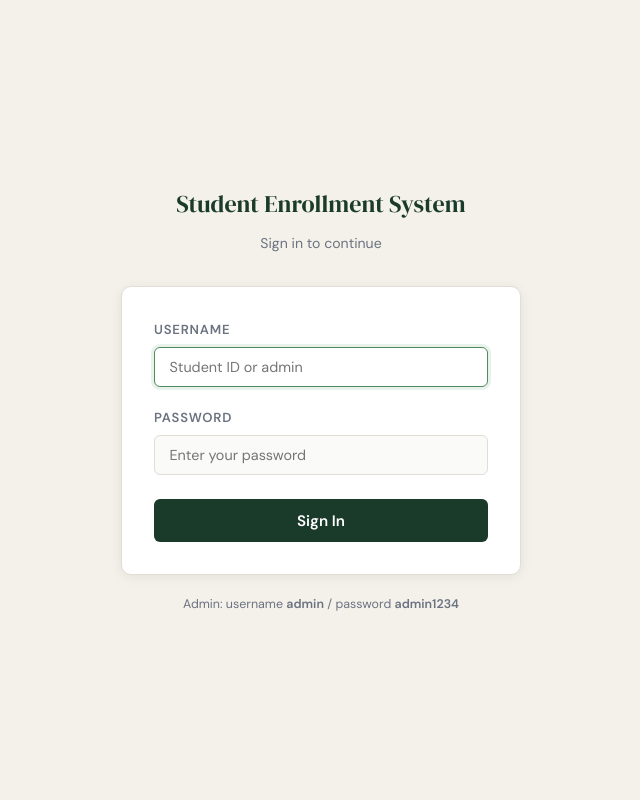
After one commit to ImSuck-123/Student-Course_Enrollment-System, a PHP site: page /login.php in a window 1280 px wide. The commit adds this page. Shown: the whole page, without its empty margins (319-959 px from the left). Run offline with PHP 8.4, Linux system fonts and the light colour scheme.

Commit message:
Merge auth system from main into Terence branch
- Add auth.php, login.php, logout.php from main
- Style login.php to match site design system
- Add password column to schema for student login
- Add require_once auth.php to all pages
- Admin-only pages (students/*, courses/*, enrollment/delete) get requireAdmin()
- Nav now hides Students/Courses links for student role
- Nav shows Logout link on all pages
- enrollment/enroll.php: merged isStudent() role check with styled UI

Co-Authored-By: Claude Sonnet 4.6 <noreply@anthropic.com>

```diff
--- a/courses/add.php
+++ b/courses/add.php
@@ -1,4 +1,6 @@
 <?php
+require_once '../auth.php';
+requireAdmin();
 require_once '../db.php';
 
 $error   = '';
@@ -76,10 +78,13 @@ if ($_SERVER['REQUEST_METHOD'] === 'POST') {
 <nav>
     <a href="../index.php" class="brand">Student Enrollment System</a>
     <ul>
+        <?php if (isAdmin()): ?>
         <li><a href="../students/list.php">Students</a></li>
         <li><a href="list.php">Courses</a></li>
+        <?php endif; ?>
         <li><a href="../enrollment/list.php">Enrollments</a></li>
         <li><a href="../members.php">Team</a></li>
+        <li><a href="../logout.php">Logout</a></li>
     </ul>
 </nav>
 
--- a/courses/delete.php
+++ b/courses/delete.php
@@ -1,4 +1,6 @@
 <?php
+require_once '../auth.php';
+requireAdmin();
 require_once '../db.php';
 
 $id = $_GET['id'] ?? null;
@@ -46,10 +48,13 @@ if ($_SERVER['REQUEST_METHOD'] === 'POST') {
 <nav>
     <a href="../index.php" class="brand">Student Enrollment System</a>
     <ul>
+        <?php if (isAdmin()): ?>
         <li><a href="../students/list.php">Students</a></li>
         <li><a href="list.php">Courses</a></li>
+        <?php endif; ?>
         <li><a href="../enrollment/list.php">Enrollments</a></li>
         <li><a href="../members.php">Team</a></li>
+        <li><a href="../logout.php">Logout</a></li>
     </ul>
 </nav>
 
--- a/courses/edit.php
+++ b/courses/edit.php
@@ -1,4 +1,6 @@
 <?php
+require_once '../auth.php';
+requireAdmin();
 require_once '../db.php';
 
 $error   = '';
@@ -121,10 +123,13 @@ if ($_SERVER['REQUEST_METHOD'] === 'POST') {
 <nav>
     <a href="../index.php" class="brand">Student Enrollment System</a>
     <ul>
+        <?php if (isAdmin()): ?>
         <li><a href="../students/list.php">Students</a></li>
         <li><a href="list.php">Courses</a></li>
+        <?php endif; ?>
         <li><a href="../enrollment/list.php">Enrollments</a></li>
         <li><a href="../members.php">Team</a></li>
+        <li><a href="../logout.php">Logout</a></li>
     </ul>
 </nav>
 
--- a/courses/list.php
+++ b/courses/list.php
@@ -1,4 +1,6 @@
 <?php
+require_once '../auth.php';
+requireAdmin();
 require_once '../db.php';
 
 $search = trim($_GET['search'] ?? '');
@@ -82,10 +84,13 @@ $courses = $stmt->fetchAll();
 <nav>
     <a href="../index.php" class="brand">Student Enrollment System</a>
     <ul>
+        <?php if (isAdmin()): ?>
         <li><a href="../students/list.php">Students</a></li>
         <li><a href="list.php">Courses</a></li>
+        <?php endif; ?>
         <li><a href="../enrollment/list.php">Enrollments</a></li>
         <li><a href="../members.php">Team</a></li>
+        <li><a href="../logout.php">Logout</a></li>
     </ul>
 </nav>
 
--- a/enrollment/delete.php
+++ b/enrollment/delete.php
@@ -1,4 +1,6 @@
 <?php
+require_once '../auth.php';
+requireAdmin();
 require_once '../db.php';
 
 $id = $_GET['id'] ?? null;
@@ -52,10 +54,13 @@ if ($_SERVER['REQUEST_METHOD'] === 'POST') {
 <nav>
     <a href="../index.php" class="brand">Student Enrollment System</a>
     <ul>
+        <?php if (isAdmin()): ?>
         <li><a href="../students/list.php">Students</a></li>
         <li><a href="../courses/list.php">Courses</a></li>
+        <?php endif; ?>
         <li><a href="list.php">Enrollments</a></li>
         <li><a href="../members.php">Team</a></li>
+        <li><a href="../logout.php">Logout</a></li>
     </ul>
 </nav>
 
--- a/enrollment/list.php
+++ b/enrollment/list.php
@@ -1,4 +1,5 @@
 <?php
+require_once '../auth.php';
 require_once '../db.php';
 
 $students = $pdo->query("SELECT * FROM students")->fetchAll();
@@ -111,10 +112,13 @@ if (isset($_GET['student_id']) && $_GET['student_id'] !== '') {
 <nav>
     <a href="../index.php" class="brand">Student Enrollment System</a>
     <ul>
+        <?php if (isAdmin()): ?>
         <li><a href="../students/list.php">Students</a></li>
         <li><a href="../courses/list.php">Courses</a></li>
+        <?php endif; ?>
         <li><a href="list.php">Enrollments</a></li>
         <li><a href="../members.php">Team</a></li>
+        <li><a href="../logout.php">Logout</a></li>
     </ul>
 </nav>
 
--- a/index.php
+++ b/index.php
@@ -1,4 +1,5 @@
 <?php
+require_once 'auth.php';
 require_once 'db.php';
 
 $student_count    = $pdo->query("SELECT COUNT(*) FROM students")->fetchColumn();
@@ -19,10 +20,13 @@ $enrollment_count = $pdo->query("SELECT COUNT(*) FROM enrollments")->fetchColumn
 <nav>
     <a href="index.php" class="brand">Student Enrollment System</a>
     <ul>
+        <?php if (isAdmin()): ?>
         <li><a href="students/list.php">Students</a></li>
         <li><a href="courses/list.php">Courses</a></li>
+        <?php endif; ?>
         <li><a href="enrollment/list.php">Enrollments</a></li>
         <li><a href="members.php">Team</a></li>
+        <li><a href="logout.php">Logout</a></li>
     </ul>
 </nav>
 
--- /dev/null
+++ b/login.php
@@ -0,0 +1,129 @@
+<?php
+session_start();
+
+if (isset($_SESSION['user'])) {
+    header("Location: index.php");
+    exit;
+}
+
+$error = '';
+
+if ($_SERVER['REQUEST_METHOD'] === 'POST') {
+    $username = trim($_POST['username']);
+    $password = trim($_POST['password']);
+
+    if ($username === 'admin' && $password === 'admin1234') {
+        $_SESSION['user'] = 'admin';
+        $_SESSION['role'] = 'admin';
+        header("Location: index.php");
+        exit;
+    }
+
+    require_once 'db.php';
+    $stmt = $pdo->prepare("SELECT * FROM students WHERE student_id = ?");
+    $stmt->execute([$username]);
+    $student = $stmt->fetch();
+
+    if ($student && password_verify($password, $student['password'])) {
+        $_SESSION['user']       = $student['student_id'];
+        $_SESSION['role']       = 'student';
+        $_SESSION['student_id'] = $student['student_id'];
+        $_SESSION['name']       = $student['name'];
+        header("Location: index.php");
+        exit;
+    }
+
+    $error = 'Invalid username or password.';
+}
+?>
+
+<!DOCTYPE html>
+<html lang="en">
+<head>
+    <meta charset="UTF-8">
+    <meta name="viewport" content="width=device-width, initial-scale=1.0">
+    <title>Login — Student Enrollment System</title>
+    <link rel="stylesheet" href="css/style.css">
+    <style>
+        body {
+            display: flex;
+            flex-direction: column;
+            align-items: center;
+            justify-content: center;
+            min-height: 100vh;
+            padding: 2rem 1rem;
+        }
+
+        .login-brand {
+            font-family: 'DM Serif Display', serif;
+            font-size: 1.5rem;
+            color: var(--primary);
+            text-decoration: none;
+            margin-bottom: 0.5rem;
+        }
+
+        .login-subtitle {
+            font-size: 0.88rem;
+            color: var(--text-muted);
+            margin-bottom: 2rem;
+        }
+
+        .form-card {
+            width: 100%;
+            max-width: 400px;
+        }
+
+        .form-actions {
+            margin-top: 1.5rem;
+        }
+
+        .form-actions .btn {
+            width: 100%;
+            text-align: center;
+            padding: 0.7rem;
+            font-size: 0.95rem;
+        }
+
+        .login-hint {
+            text-align: center;
+            font-size: 0.78rem;
+            color: var(--text-muted);
+            margin-top: 1.25rem;
+        }
+    </style>
+</head>
+<body>
+
+    <span class="login-brand">Student Enrollment System</span>
+    <p class="login-subtitle">Sign in to continue</p>
+
+    <?php if ($error): ?>
+        <div class="alert alert-error" style="width:100%;max-width:400px;margin-bottom:1rem;">
+            <?= $error ?>
+        </div>
+    <?php endif; ?>
+
+    <div class="form-card">
+        <form method="POST">
+
+            <div class="form-group">
+                <label>Username</label>
+                <input type="text" name="username" placeholder="Student ID or admin" autofocus required>
+            </div>
+
+            <div class="form-group">
+                <label>Password</label>
+                <input type="password" name="password" placeholder="Enter your password" required>
+            </div>
+
+            <div class="form-actions">
+                <button type="submit" class="btn btn-primary">Sign In</button>
+            </div>
+
+        </form>
+    </div>
+
+    <p class="login-hint">Admin: username <strong>admin</strong> / password <strong>admin1234</strong></p>
+
+</body>
+</html>
--- /dev/null
+++ b/logout.php
@@ -0,0 +1,6 @@
+<?php
+session_start();
+session_destroy();
+header("Location: login.php");
+exit;
+?>
--- a/members.php
+++ b/members.php
@@ -1,4 +1,5 @@
 <?php
+require_once 'auth.php';
 require_once 'db.php';
 $members = $pdo->query("SELECT * FROM members")->fetchAll();
 ?>
@@ -65,10 +66,13 @@ $members = $pdo->query("SELECT * FROM members")->fetchAll();
 <nav>
     <a href="index.php" class="brand">Student Enrollment System</a>
     <ul>
+        <?php if (isAdmin()): ?>
         <li><a href="students/list.php">Students</a></li>
         <li><a href="courses/list.php">Courses</a></li>
+        <?php endif; ?>
         <li><a href="enrollment/list.php">Enrollments</a></li>
         <li><a href="members.php">Team</a></li>
+        <li><a href="logout.php">Logout</a></li>
     </ul>
 </nav>
 
--- a/students/add.php
+++ b/students/add.php
@@ -1,4 +1,6 @@
 <?php
+require_once '../auth.php';
+requireAdmin();
 require_once '../db.php';
 
 $error = '';
@@ -89,10 +91,13 @@ if ($_SERVER['REQUEST_METHOD'] === 'POST') {
 <nav>
     <a href="../index.php" class="brand">Student Enrollment System</a>
     <ul>
+        <?php if (isAdmin()): ?>
         <li><a href="list.php">Students</a></li>
         <li><a href="../courses/list.php">Courses</a></li>
+        <?php endif; ?>
         <li><a href="../enrollment/list.php">Enrollments</a></li>
         <li><a href="../members.php">Team</a></li>
+        <li><a href="../logout.php">Logout</a></li>
     </ul>
 </nav>
 
--- a/students/delete.php
+++ b/students/delete.php
@@ -1,4 +1,6 @@
 <?php
+require_once '../auth.php';
+requireAdmin();
 require_once '../db.php';
 
 $id = $_GET['id'] ?? null;
@@ -36,10 +38,13 @@ if ($_SERVER['REQUEST_METHOD'] === 'POST') {
 <nav>
     <a href="../index.php" class="brand">Student Enrollment System</a>
     <ul>
+        <?php if (isAdmin()): ?>
         <li><a href="list.php">Students</a></li>
         <li><a href="../courses/list.php">Courses</a></li>
+        <?php endif; ?>
         <li><a href="../enrollment/list.php">Enrollments</a></li>
         <li><a href="../members.php">Team</a></li>
+        <li><a href="../logout.php">Logout</a></li>
     </ul>
 </nav>
 
--- a/students/edit.php
+++ b/students/edit.php
@@ -1,4 +1,6 @@
 <?php
+require_once '../auth.php';
+requireAdmin();
 require_once '../db.php';
 
 $error = '';
@@ -135,10 +137,13 @@ if ($_SERVER['REQUEST_METHOD'] === 'POST') {
 <nav>
     <a href="../index.php" class="brand">Student Enrollment System</a>
     <ul>
+        <?php if (isAdmin()): ?>
         <li><a href="list.php">Students</a></li>
         <li><a href="../courses/list.php">Courses</a></li>
+        <?php endif; ?>
         <li><a href="../enrollment/list.php">Enrollments</a></li>
         <li><a href="../members.php">Team</a></li>
+        <li><a href="../logout.php">Logout</a></li>
     </ul>
 </nav>
 
--- a/students/list.php
+++ b/students/list.php
@@ -1,4 +1,6 @@
 <?php
+require_once '../auth.php';
+requireAdmin();
 require_once '../db.php';
 
 $search = trim($_GET['search'] ?? '');
@@ -84,10 +86,13 @@ $year_labels = ['', '1st Year', '2nd Year', '3rd Year', '4th Year'];
 <nav>
     <a href="../index.php" class="brand">Student Enrollment System</a>
     <ul>
+        <?php if (isAdmin()): ?>
         <li><a href="list.php">Students</a></li>
         <li><a href="../courses/list.php">Courses</a></li>
+        <?php endif; ?>
         <li><a href="../enrollment/list.php">Enrollments</a></li>
         <li><a href="../members.php">Team</a></li>
+        <li><a href="../logout.php">Logout</a></li>
     </ul>
 </nav>
 
```
Also changed, not shown: auth.php (added, +24 -0 lines), enrollment/enroll.php (+20 -1 lines), sql/schema.sql (+7 -0 lines).
